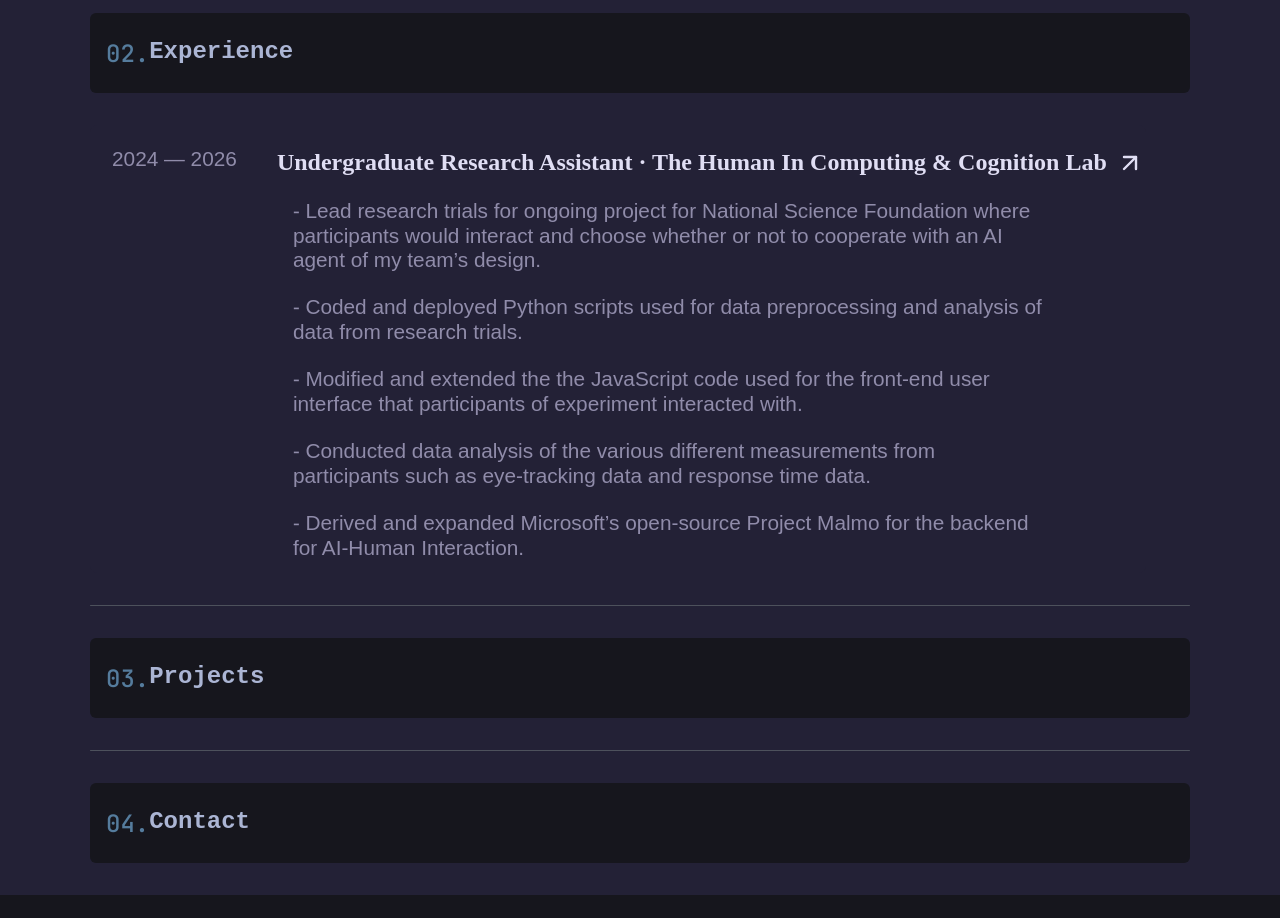
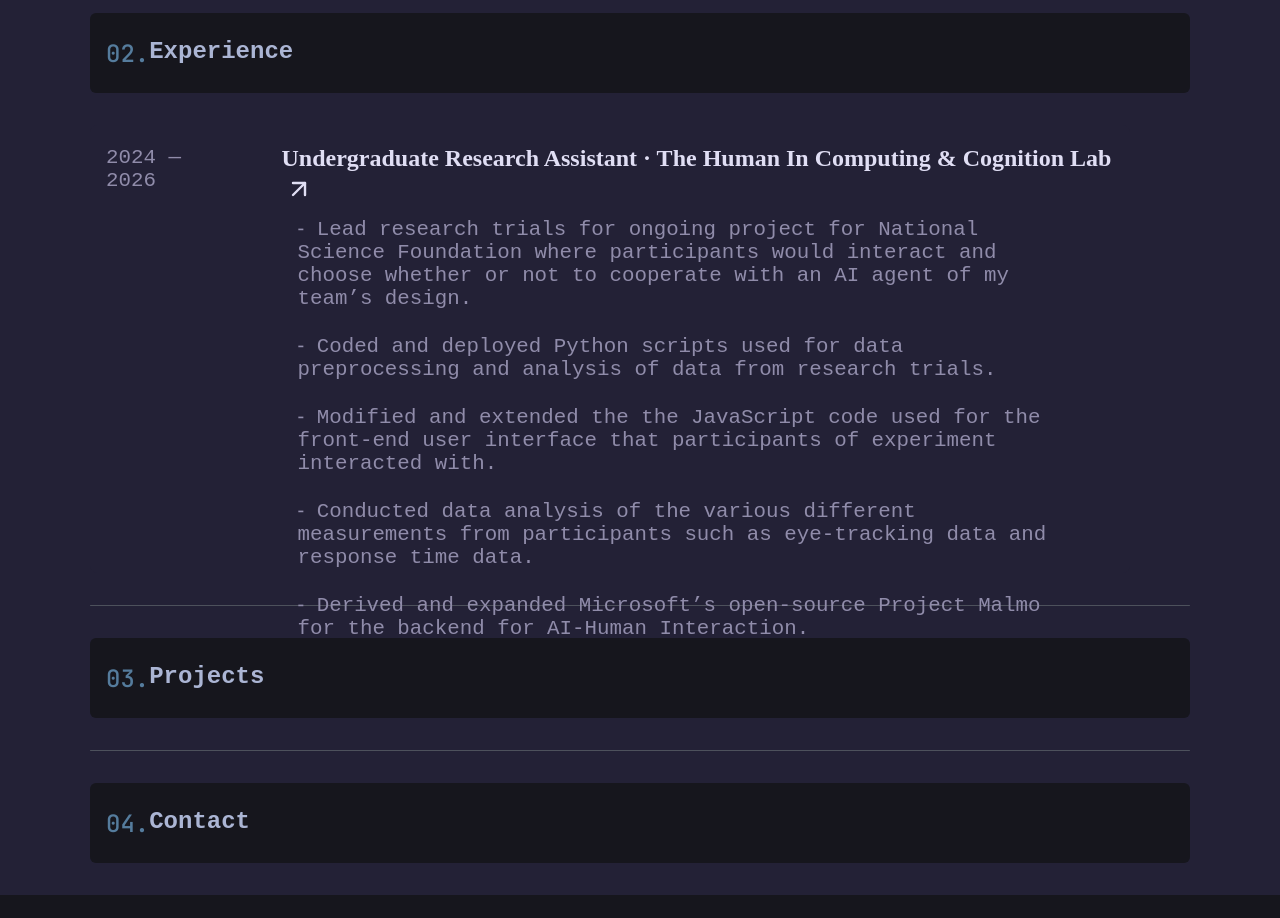
Before and after one commit to JaydonHodge/portfolio, a React (Vite) app: page / in a window 1280 px wide. Shown: the part 1780-2698 px from the top of the page. Built offline with nearby package versions, Linux system fonts and the light colour scheme; a web font is replaced by a local one.

Commit message:
finished expereince section

```diff
--- a/src/components/Experience.tsx
+++ b/src/components/Experience.tsx
@@ -8,7 +8,10 @@
                 <h1><span className='nums'>02.</span>Experience</h1>
             </div>
             <div className='section-content'>
-                <button className='card1'>
+                <a href='https://thicc-lab.org/'
+                    target='_blank'
+                    rel='noopener noreferrer'
+                    className='card1'>
                     <p className='date'>2024 ― 2026</p>
                     <div className='job'>
                         <h2 className='position'>Undergraduate Research Assistant · The Human In Computing &amp; Cognition Lab <FiArrowUpRight className='arrow' /> </h2>
@@ -30,7 +33,7 @@
                             </li>
                         </div>
                     </div>
-                </button>
+                </a>
             </div>
         </section>
     )
--- a/src/styles/Experience.css
+++ b/src/styles/Experience.css
@@ -30,10 +30,11 @@
     display: flex;
     flex-direction: row;
     color: #e0def4;
+    text-decoration: none;
     font-size: 1.3rem;
     margin-top: 2rem;
     height: 28rem;
-    width: 66rem;
+    width: 65rem;
     border-radius: 7px;
     background-color: #232136;
     border: none;
@@ -64,6 +65,7 @@
     font-size: 1.5rem;
     position: relative;
     margin-left: 1rem;
+    margin-bottom: 0.7rem;
 }
 
 #experience .section-content .card1 .position .arrow {
```
